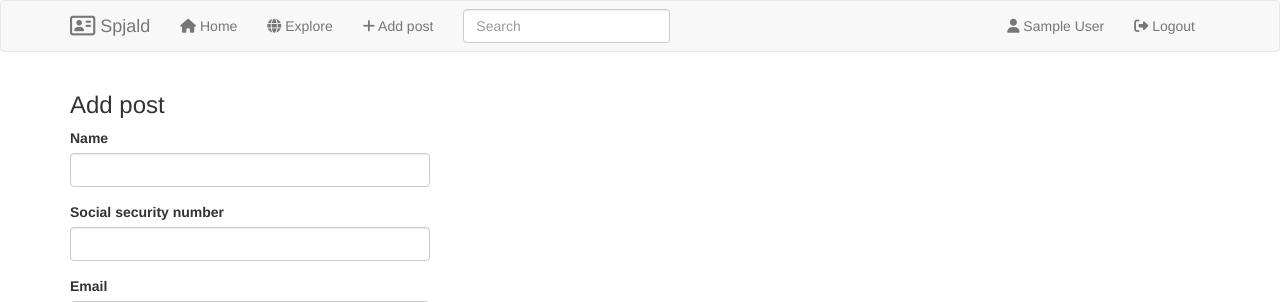
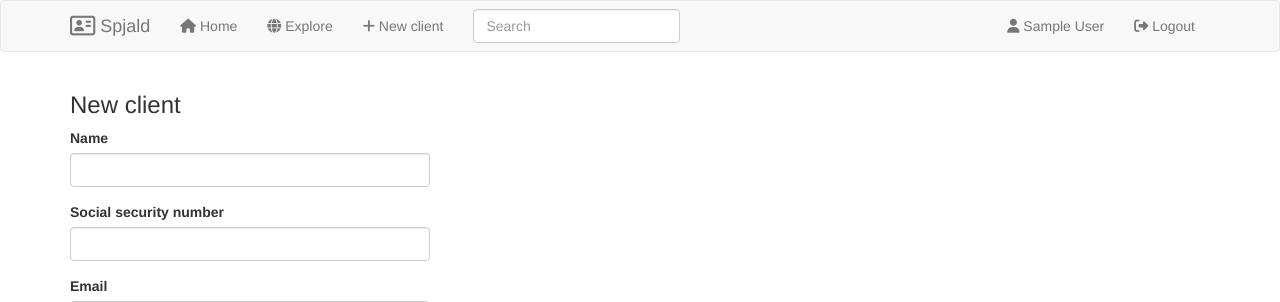
Before and after one commit to eddinn/spjald, a Flask app: page /addpost in a window 1280 px wide. Shown: the top 302 px of the page. Run offline with Flask 2, Linux system fonts and the light colour scheme; the visitor is signed in with stand-in values (Sample User, id 1); data comes from the database, SQL or seed files in the repository; some libraries are stand-ins or nearby versions.

Commit message:
updating html, minor tweaks

```diff
--- a/app/main/routes.py
+++ b/app/main/routes.py
@@ -78,7 +78,7 @@
     qry = Post.query.filter_by(id=id).first()
     db.session.delete(qry)
     db.session.commit()
-    flash('Post successfully deleted!')
+    flash('Client successfully deleted!')
     return redirect(url_for('main.index'))
 
 
--- a/app/templates/_post.html
+++ b/app/templates/_post.html
@@ -3,7 +3,7 @@
         <tr>
             <td width="70px">
                 <div style="height: auto; width: 300px;">
-                    <b>Client id: {{ post.id }}</b><br />
+                    <b>Client ID: {{ post.id }}</b><br />
                     <a href="{{ url_for('main.user', username=post.author.username) }}">{{ post.author.username }} </a>
                     added: {{ moment(post.timestamp).fromNow() }}<br />
                     <hr style="width: auto; text-align: left; margin-left:20px; margin-top: 5px; margin-bottom: 5px; margin-right: 180px;">
--- a/app/templates/addpost.html
+++ b/app/templates/addpost.html
@@ -27,7 +27,7 @@
         ]
         });
     </script>
-    <h3>Add post</h3>
+    <h3>New client</h3>
     <div class="row">
         <div class="col-md-4">
             {{ wtf.quick_form(form) }}
--- a/app/templates/base.html
+++ b/app/templates/base.html
@@ -20,7 +20,7 @@
                     <li><a href="{{ url_for('main.index') }}"><i class="fas fa-home"></i> Home</a></li>
                     {% if current_user.is_authenticated %}
                     <li><a href="{{ url_for('main.explore') }}"><i class="fas fa-globe"></i> Explore</a></li>
-                    <li><a href="{{ url_for('main.addpost') }}"><i class="fas fa-plus"></i> Add post</a></li>
+                    <li><a href="{{ url_for('main.addpost') }}"><i class="fas fa-plus"></i> New client</a></li>
                     {% endif %}
                 </ul>
                 {% if g.search_form %}
--- a/app/templates/editpost.html
+++ b/app/templates/editpost.html
@@ -27,7 +27,7 @@
         ]
         });
     </script>
-    <h3>Edit post</h3>
+    <h3>Edit client</h3>
     <div class="row">
         <div class="col-md-4">
             {{ wtf.quick_form(form) }}
```
